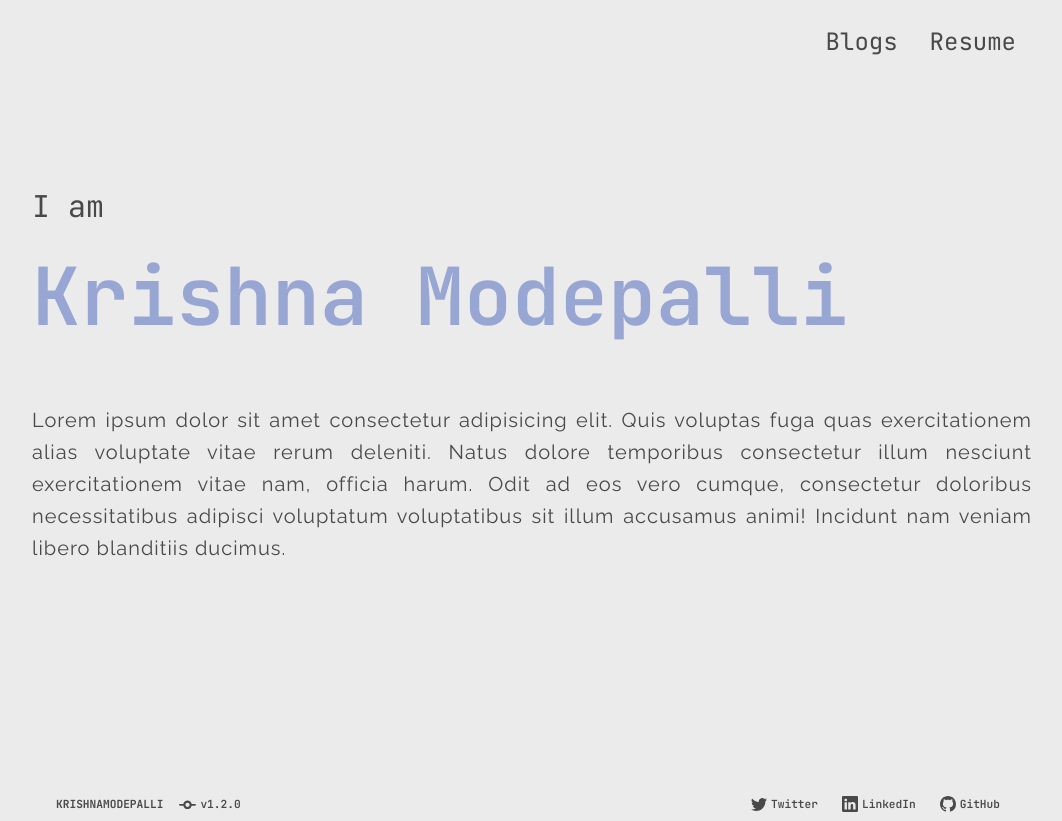
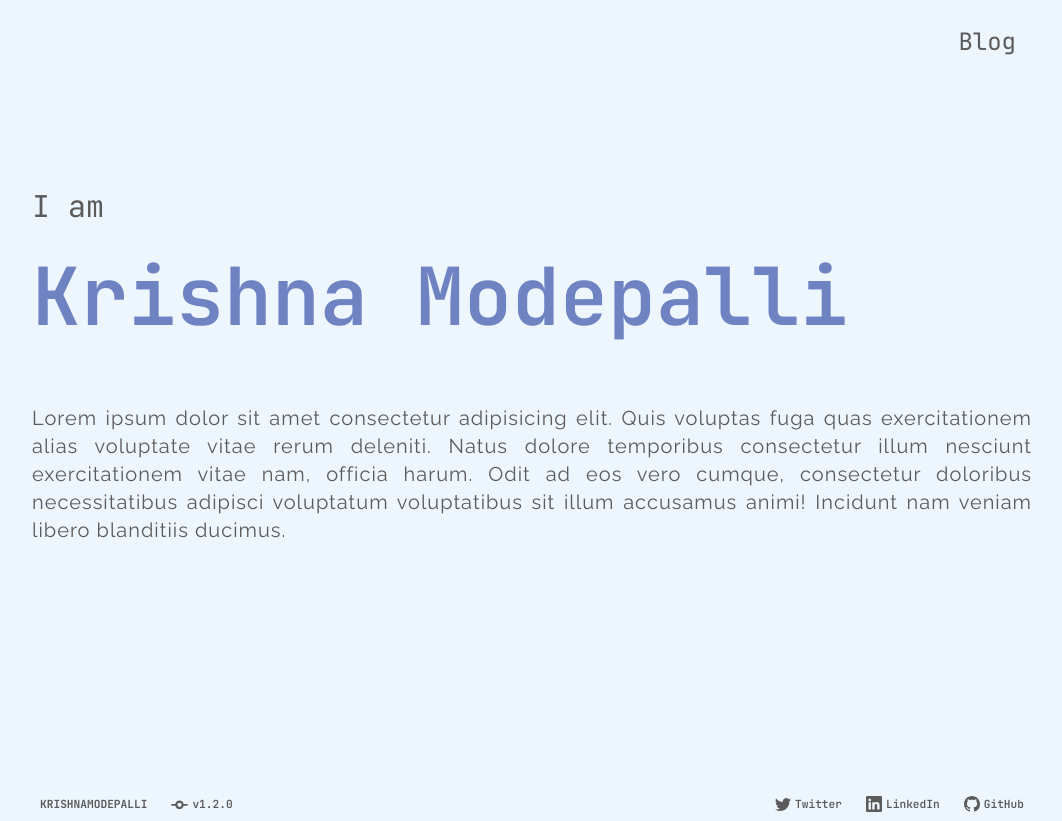
Before and after one commit to krishnamodepalli/portfolio, a Next.js app: page / in a window 1280 px wide. Shown: the whole page, without its empty margins (108-1170 px from the left). Built offline with nearby package versions, Linux system fonts and the light colour scheme.

Commit message:
style+link: light-mode colors update. Lint code.
what's changed:
- The code is completely linted and formatted with prettier.
- Improved Light Mode colors and theme.

```diff
--- a/src/app/globals.css
+++ b/src/app/globals.css
@@ -25,10 +25,12 @@
 /* Light mode scheme */
 @media (prefers-color-scheme: light) {
   :root {
-    --primary-bg: #ebebeb;
+    --primary-bg: #edf5fd;
     --primary-text: #232323;
-    --secondary-text: #494949;
-    --secondary-extra-text-text: #373737;
+    --secondary-text: #5b5b5b;
+    --secondary-extra-text: #303030;
+
+    --skyblue: #6f83c3;
   }
 }
 
@@ -59,5 +61,6 @@ footer {
     svg {
       fill: var(--secondary-extra-text);
     }
+    /* This is the only place where we are currently using the --secondary-extra-text */
   }
 }
--- a/src/app/page.tsx
+++ b/src/app/page.tsx
@@ -5,23 +5,18 @@ import FooterLink from "@/components/ui/FooterLink";
 const Home = () => {
   return (
     <div
-      className={`max-w-[1000px] mx-10 lg:m-auto ${raleway.className}`}
+      className={`mx-10 max-w-[1000px] lg:m-auto ${raleway.className}`}
       id="_portfolio"
     >
-      <header className="flex justify-between my-4 lg:my-12 lg:mt-6">
+      <header className="my-4 flex justify-between lg:my-12 lg:mt-6">
         <div id="left"></div>
         <div id="right">
           <ul
             className={`flex justify-start text-ts ${jetbrains.className} list-none`}
           >
-            <li className="text-[1.5rem] mx-4">
-              <a href="#" className="hover:text-tp transition-all no-underline">
-                Blogs
-              </a>
-            </li>
-            <li className="text-[1.5rem] mx-4">
-              <a href="#" className="hover:text-tp transition-all no-underline">
-                Resume
+            <li className="mx-4 text-[1.5rem]">
+              <a href="#" className="no-underline transition-all hover:text-tp">
+                Blog
               </a>
             </li>
           </ul>
@@ -33,11 +28,11 @@ const Home = () => {
           <p className={`text-3xl text-ts ${jetbrains.className}`}>I am</p>
           <span
             id="name"
-            className={`text-[4rem] my-3 lg:mb-12 inline-block lg:text-[5rem] font-semibold text-skyblue ${jetbrains.className}`}
+            className={`my-3 inline-block text-[4rem] font-semibold text-skyblue lg:mb-12 lg:text-[5rem] ${jetbrains.className}`}
           >
             Krishna Modepalli
           </span>
-          <p className="text-xl leading-8 text-justify tracking-wider text-ts">
+          <p className="text-justify text-lg leading-8 tracking-wider text-ts lg:text-xl">
             Lorem ipsum dolor sit amet consectetur adipisicing elit. Quis
             voluptas fuga quas exercitationem alias voluptate vitae rerum
             deleniti. Natus dolore temporibus consectetur illum nesciunt
@@ -50,10 +45,10 @@ const Home = () => {
       </section>
       <footer>
         <div
-          className={`flex justify-between align-middle lg:mx-6 ${jetbrains.className}`}
+          className={`flex flex-col align-middle lg:mx-0 lg:flex-row lg:justify-between ${jetbrains.className}`}
         >
           <div className="left flex gap-2 text-[0.7rem] text-ts">
-            <span className="uppercase footer-link my-2 pointer-events-none cursor-pointer font-bold">
+            <span className="footer-link pointer-events-none my-2 cursor-pointer px-2 font-bold uppercase">
               krishnamodepalli
             </span>
             <FooterLink href="#">
```
